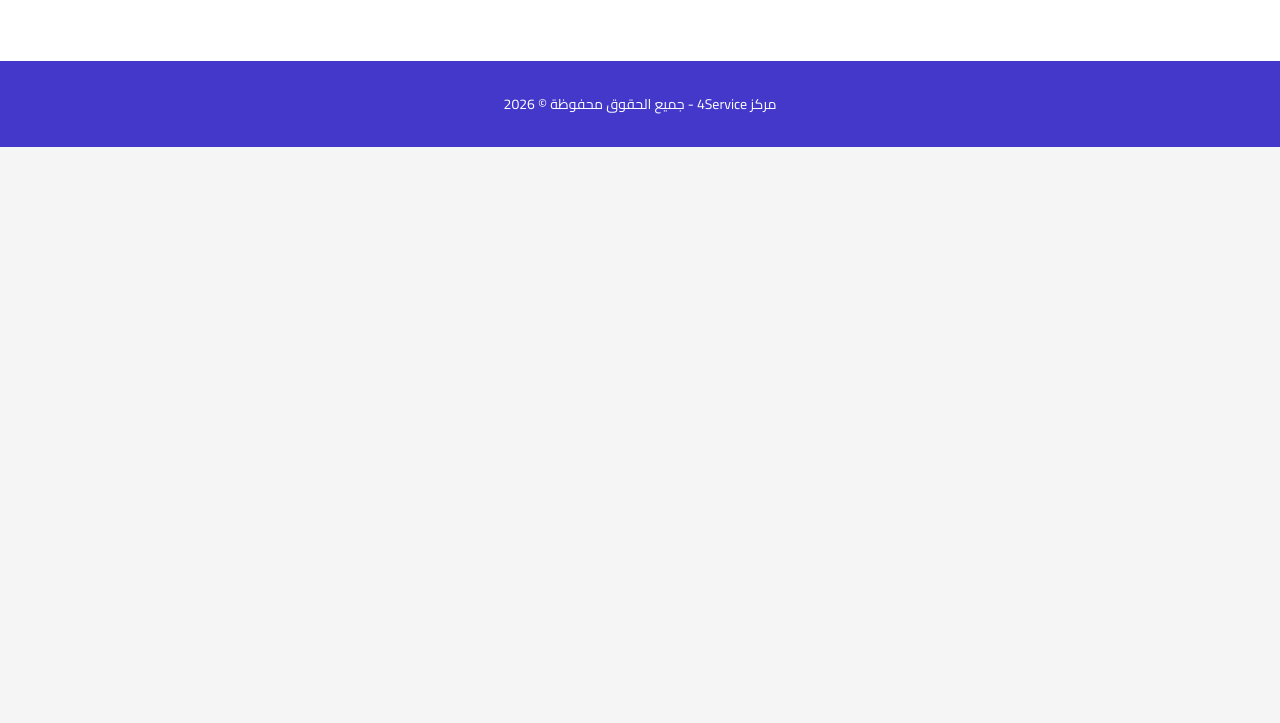
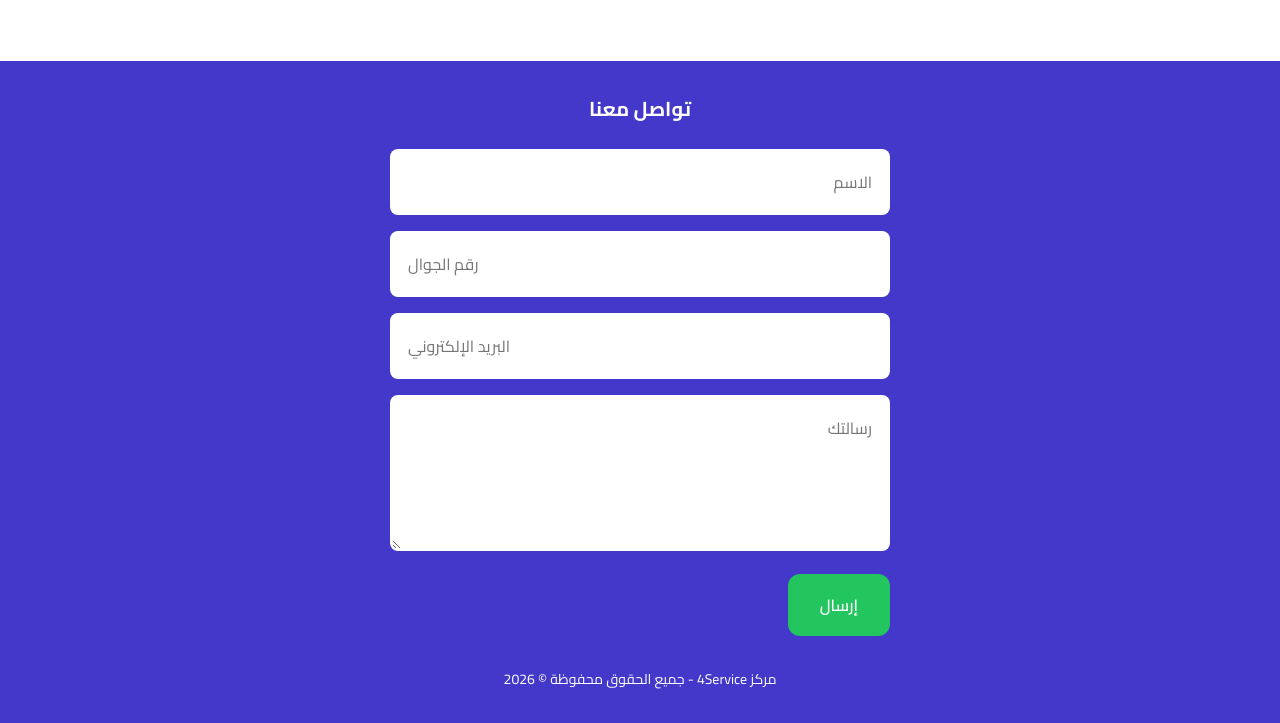
Before and after one commit to Noice-Anas/FourService, a plain HTML site: page index.html in a window 1280 px wide. Shown: the part 2243-2966 px from the top of the page. Before the commit the page ends 2390 px from the top, so only its background shows below. Drawn offline with Linux system fonts and the light colour scheme.

Commit message:
[Feature] Added contact us form in the footer... last step is to replace YOUR_ACCESS_KEY with an actualy access key.. see steps in requirements-ar.md

```diff
--- a/index.html
+++ b/index.html
@@ -160,6 +160,30 @@
     <!-- Footer -->
     <footer class="footer">
         <div class="container">
+            <!-- Contact Form Section -->
+            <div class="footer-contact">
+                <h3 class="footer-title">تواصل معنا</h3>
+                <form action="https://api.web3forms.com/submit" method="POST" class="contact-form">
+                    <input type="hidden" name="access_key" value="YOUR_ACCESS_KEY">
+                    <input type="hidden" name="subject" value="رسالة جديدة من موقع 4Service">
+
+                    <div class="form-group">
+                        <input type="text" name="name" placeholder="الاسم" required>
+                    </div>
+                    <div class="form-group">
+                        <input type="tel" name="phone" placeholder="رقم الجوال" dir="ltr">
+                    </div>
+                    <div class="form-group">
+                        <input type="email" name="email" placeholder="البريد الإلكتروني" dir="ltr" required>
+                    </div>
+                    <div class="form-group">
+                        <textarea name="message" placeholder="رسالتك" rows="4" required></textarea>
+                    </div>
+                    <button type="submit" class="btn btn-submit">إرسال</button>
+                </form>
+            </div>
+
+            <!-- Copyright -->
             <p class="footer-text">مركز 4Service - جميع الحقوق محفوظة &copy; 2026</p>
         </div>
     </footer>
--- a/src/css/styles.css
+++ b/src/css/styles.css
@@ -569,6 +569,59 @@ section {
     font-size: var(--font-size-sm);
 }
 
+/* Footer Contact Form */
+.footer-contact {
+    max-width: 500px;
+    margin: 0 auto var(--spacing-xl);
+}
+
+.footer-title {
+    color: var(--color-white);
+    font-size: var(--font-size-xl);
+    margin-bottom: var(--spacing-lg);
+}
+
+.contact-form {
+    display: flex;
+    flex-direction: column;
+    gap: var(--spacing-md);
+}
+
+.form-group input,
+.form-group textarea {
+    width: 100%;
+    padding: var(--spacing-md);
+    font-family: var(--font-family);
+    font-size: var(--font-size-base);
+    border: 2px solid transparent;
+    border-radius: var(--radius-md);
+    background-color: var(--color-white);
+    color: var(--color-text);
+    transition: border-color var(--transition-fast);
+}
+
+.form-group input:focus,
+.form-group textarea:focus {
+    outline: none;
+    border-color: var(--color-primary-light);
+}
+
+.form-group textarea {
+    resize: vertical;
+    min-height: 100px;
+}
+
+.btn-submit {
+    background-color: var(--color-whatsapp);
+    color: var(--color-white);
+    padding: var(--spacing-md) var(--spacing-xl);
+    align-self: flex-start;
+}
+
+.btn-submit:hover {
+    background-color: #16a34a;
+}
+
 /* --------------------------------------------------------------------------
    Responsive Styles
    -------------------------------------------------------------------------- */
```
Also changed, not shown: 1 other file.
